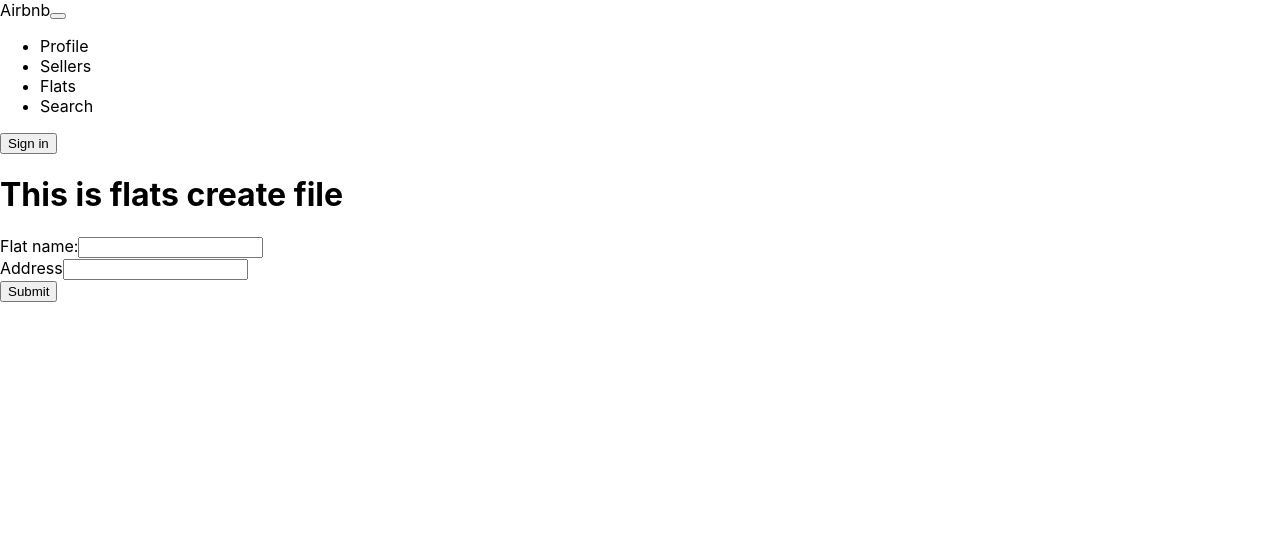
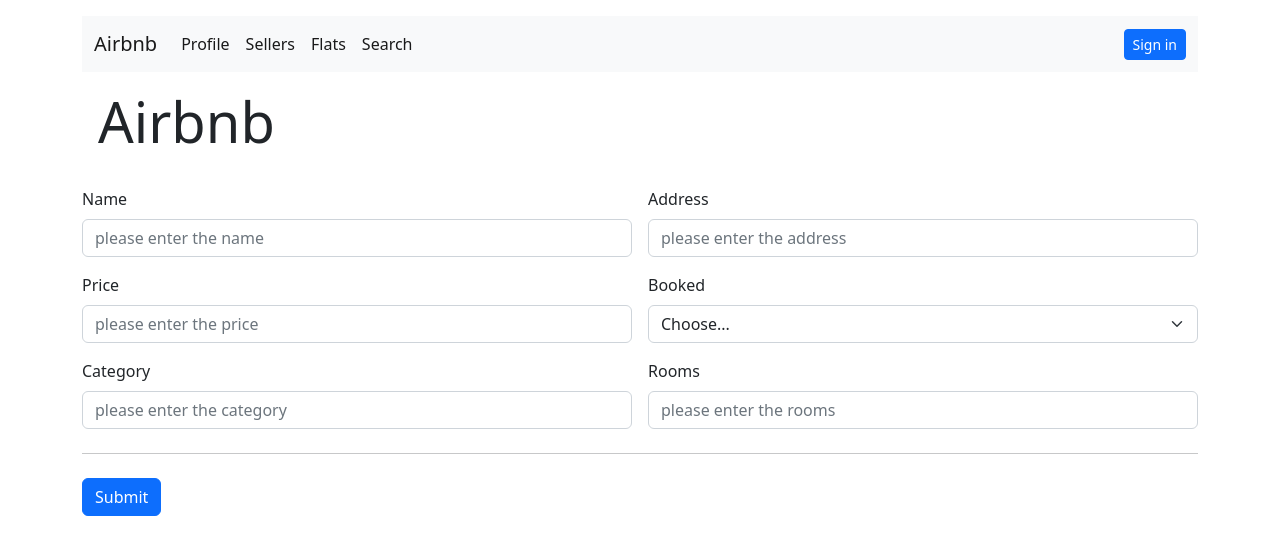
Before and after one commit to alipanahi/airbnb-clone, a Next.js app: page /flats/create in a window 1280 px wide. Shown: the top 554 px of the page. Built offline with nearby package versions, Linux system fonts and the light colour scheme.

Commit message:
setup bootstrap to all pages

```diff
--- a/pages/api/flats/new.jsx
+++ b/pages/api/flats/new.jsx
@@ -1,8 +1,15 @@
 import flatController from "../../../controllers/flatController";
 
 export default async function handler(req, res) {
-  const { name, address } = req.body;
-  const flat = await flatController.create({ name, address });
+  const { name, address, price, booked, category, rooms } = req.body;
+  const flat = await flatController.create({
+    name,
+    address,
+    price,
+    booked,
+    category,
+    rooms,
+  });
 
   res.status(200).redirect(`/flats/${flat.id}`);
 }
--- a/pages/flats/create.jsx
+++ b/pages/flats/create.jsx
@@ -1,40 +1,117 @@
 import React, { Component } from "react";
 import MainHeader from "../../components/layout.js/main-header";
+import "bootstrap/dist/css/bootstrap.css";
 
 const CreatePage = (props) => {
   return (
-    <>
+    <div className="container py-3">
       <MainHeader />
-
-      <div className="container">
-        <h1>This is flats create file</h1>
-        <div className="row">
-          <form action="/api/flats/new" method="POST">
-            <div className="form-group">
-              <label for="title">Flat name:</label>
+      <header>
+        <div className="pricing-header p-3 pb-md-4 mx-auto">
+          <h1 className="display-4 fw-normal">Airbnb</h1>
+        </div>
+      </header>
+      <main>
+        {/* my for to submit the datas */}
+        <form
+          className="needs-validation"
+          action="/api/flats/new"
+          method="POST"
+        >
+          <div className="row g-3">
+            <div class="col-sm-6">
+              <label for="name" class="form-label">
+                Name
+              </label>
               <input
+                type="text"
                 className="form-control"
-                type="text"
                 id="name"
                 name="name"
+                placeholder="please enter the name"
               />
+              <div class="invalid-feedback">Valid first name is required.</div>
             </div>
-            <div className="form-group">
-              <label for="address">Address</label>
+
+            <div class="col-sm-6">
+              <label for="address" class="form-label">
+                Address
+              </label>
               <input
+                type="text"
                 className="form-control"
-                type="text"
                 id="address"
                 name="address"
+                placeholder="please enter the address"
               />
+              <div class="invalid-feedback">Valid first name is required.</div>
             </div>
-            <button type="submit" className="btn btn-primary">
-              Submit
-            </button>
-          </form>
-        </div>
-      </div>
-    </>
+
+            <div class="col-sm-6">
+              <label for="address" class="form-label">
+                Price
+              </label>
+              <input
+                type="number"
+                className="form-control"
+                id="price"
+                name="price"
+                placeholder="please enter the price"
+                min="0"
+                step="0.25"
+              />
+              <div class="invalid-feedback">Valid first name is required.</div>
+            </div>
+
+            <div class="col-sm-6">
+              <label for="booked" class="form-label">
+                Booked
+              </label>
+              <select class="form-select" id="booked" name="booked" required="">
+                <option value="false">Choose...</option>
+                <option value="true">Yes</option>
+                <option value="false">No</option>
+              </select>
+              <div class="invalid-feedback">Valid first name is required.</div>
+            </div>
+
+            <div class="col-sm-6">
+              <label for="category" class="form-label">
+                Category
+              </label>
+              <input
+                type="text"
+                className="form-control"
+                id="category"
+                name="category"
+                placeholder="please enter the category"
+              />
+              <div class="invalid-feedback">Valid first name is required.</div>
+            </div>
+
+            <div class="col-sm-6">
+              <label for="rooms" class="form-label">
+                Rooms
+              </label>
+              <input
+                type="number"
+                min="0"
+                className="form-control"
+                id="rooms"
+                name="rooms"
+                placeholder="please enter the rooms"
+              />
+              <div class="invalid-feedback">Valid first name is required.</div>
+            </div>
+          </div>
+          <hr class="my-4" />
+
+          <button type="submit" className="btn btn-primary">
+            Submit
+          </button>
+        </form>
+      </main>
+    </div>
   );
 };
 
```
Also changed, not shown: pages/flats/[id].jsx (+12 -10 lines), pages/home.js (+47 -8 lines), pages/profile/index.jsx (+22 -9 lines), pages/sellers/index.jsx (+15 -8 lines).
